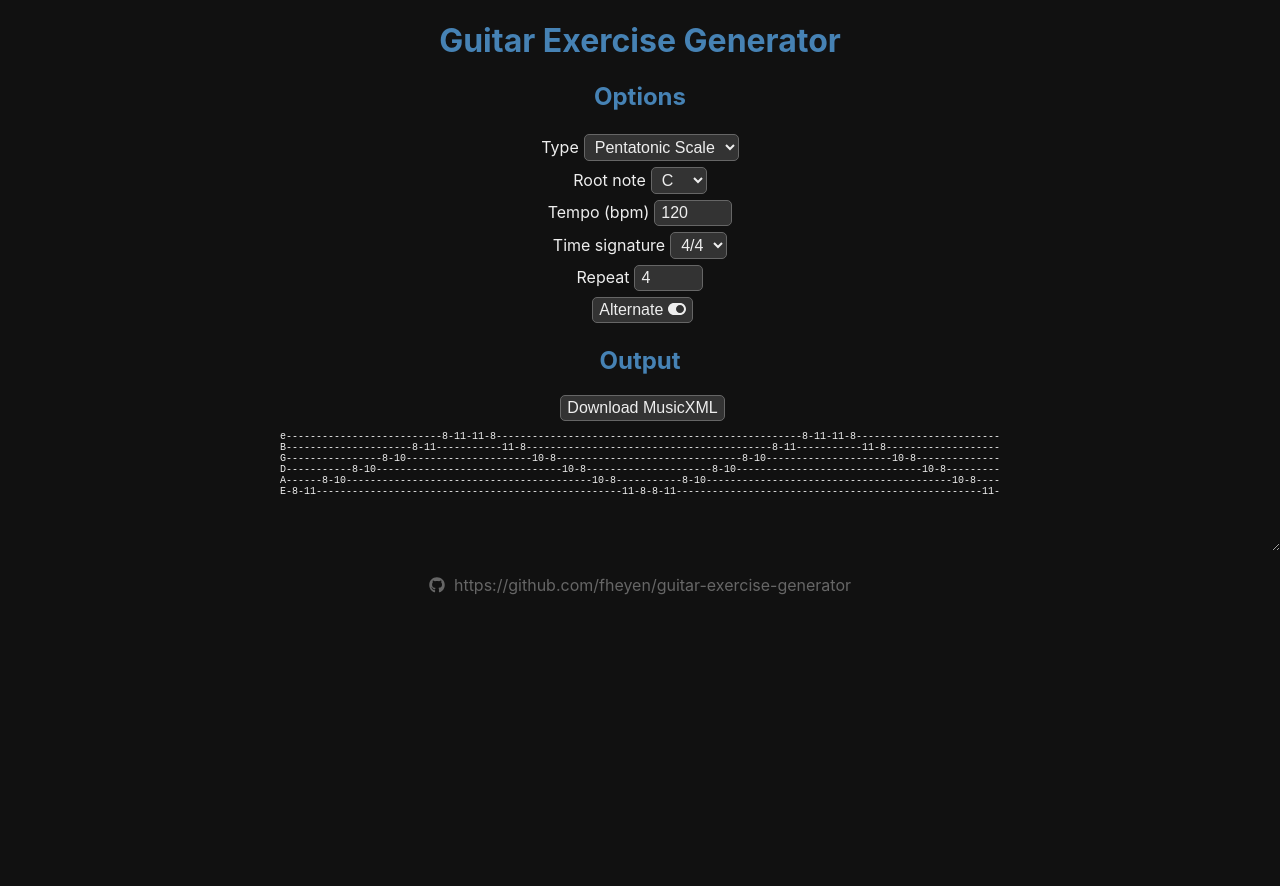
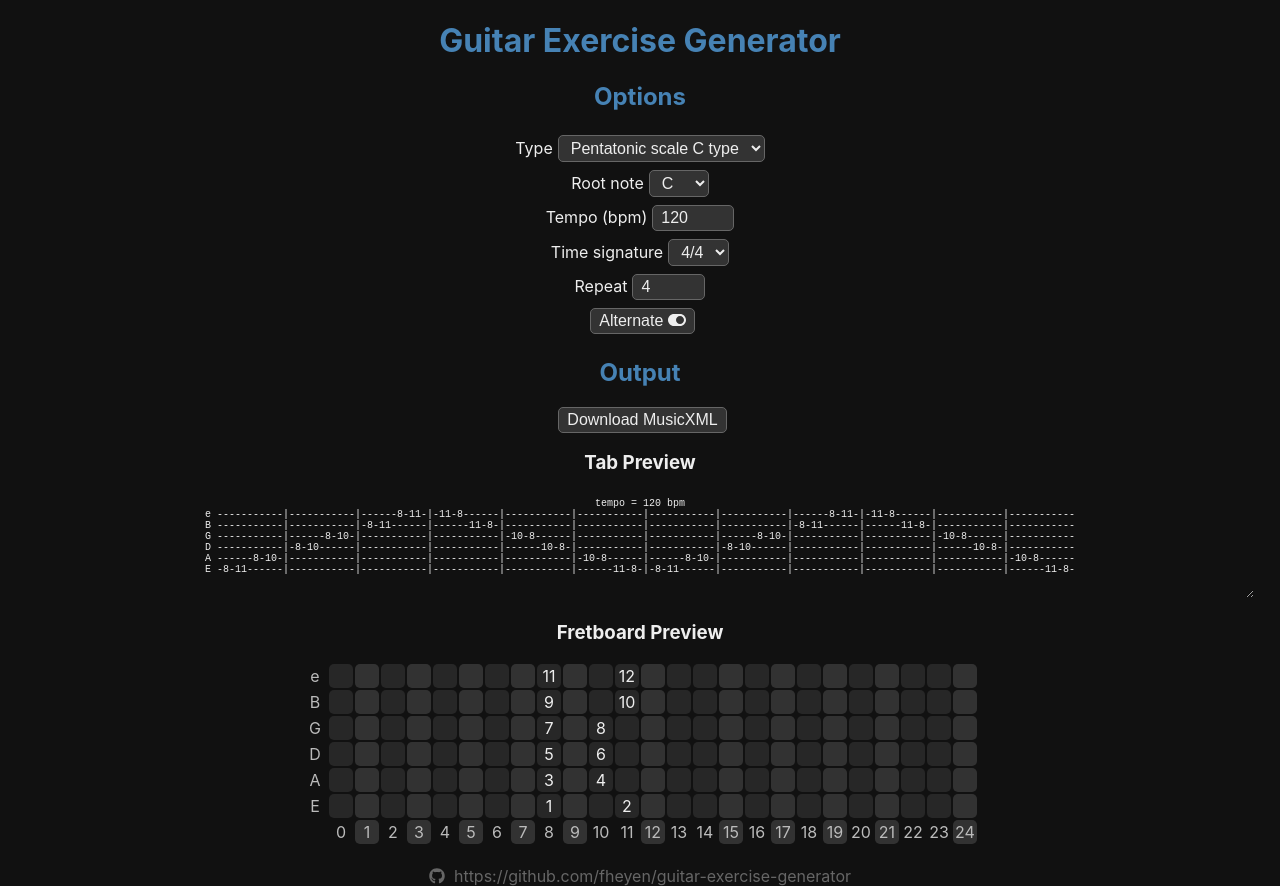
Before and after one commit to fheyen/guitar-exercise-generator, a React (Create React App) app: page / in a window 1280 px wide. Before the commit the page ends 800 px from the top, so only its background shows below. Built offline with nearby package versions, Linux system fonts and the light colour scheme.

Commit message:
added fretboard preview

```diff
--- a/package.json
+++ b/package.json
@@ -1,6 +1,7 @@
 {
   "name": "guitar-exercise-generator",
   "version": "0.3.0",
+  "homepage": "https://fheyen.github.io/guitar-exercise-generator/",
   "private": false,
   "dependencies": {
     "@fortawesome/fontawesome-svg-core": "^1.2.34",
--- a/src/App.css
+++ b/src/App.css
@@ -9,7 +9,7 @@ h2 {
 }
 
 label {
-  padding: 3px 10px;
+  padding: 4px 10px;
   display: block;
 }
 
@@ -17,7 +17,7 @@ button,
 input,
 select {
   margin-left: 5px;
-  padding: 3px 6px;
+  padding: 3px 8px;
   font-size: 16px;
   border-radius: 5px;
   border: 1px solid #666;
@@ -27,17 +27,54 @@ select {
 
 textarea,
 textarea:focus {
-  margin: 0;
+  margin: 0 2%;
   padding: 0;
-  margin-top: 10px;
+  margin-top: 5px;
   border: none;
   background: none;
   color: #eee;
-  width: 100%;
-  height: 120px;
+  width: 96%;
+  height: 100px;
   text-align: center;
   font-family: monospace;
   font-size: 10px;
+  white-space: pre;
+  overflow-wrap: normal;
+  overflow-x: auto;
+  cursor: default;
+  outline: none;
+}
+
+table {
+  margin: auto;
+}
+
+table tr:nth-child(7) td,
+table tr td:nth-child(1) {
+  background: none;
+  border: none;
+  color: #bbb;
+}
+
+table tr td:nth-child(3),
+table tr td:nth-child(5),
+table tr td:nth-child(7),
+table tr td:nth-child(9),
+table tr td:nth-child(11),
+table tr td:nth-child(14),
+table tr td:nth-child(17),
+table tr td:nth-child(19),
+table tr td:nth-child(21),
+table tr td:nth-child(23),
+table tr td:nth-child(26) {
+  background-color: rgba(128, 128, 128, 0.3);
+}
+
+table td {
+  padding: 2px;
+  width: 20px;
+  border-radius: 5px;
+  background-color: rgba(128, 128, 128, 0.2);
 }
 
 /* GitHub Link */
@@ -49,3 +86,23 @@ textarea:focus {
   text-decoration: none;
   color: #666;
 }
+
+/* Scrollbars */
+::-webkit-scrollbar {
+  width: 8px;
+  height: 8px;
+}
+
+::-webkit-scrollbar-track,
+::-webkit-scrollbar-corner {
+  background: none;
+}
+
+::-webkit-scrollbar-thumb {
+  border-radius: 4px;
+  background: #333;
+}
+
+::-webkit-scrollbar-thumb:hover {
+  background: #555;
+}
--- a/src/App.js
+++ b/src/App.js
@@ -1,6 +1,7 @@
 import './App.css';
 import React, { PureComponent } from 'react';
 import { generatePattern, generateXml } from './MusicXmlGenerator';
+import patterns from './Patterns';
 import { FontAwesomeIcon } from '@fortawesome/react-fontawesome';
 import { faGithub } from '@fortawesome/free-brands-svg-icons';
 import { faToggleOff, faToggleOn } from '@fortawesome/free-solid-svg-icons';
@@ -10,34 +11,45 @@ class App extends PureComponent {
     constructor(props) {
         super(props);
         this.state = {
-            type: 'pentatonic',
+            type: 'pentatonic G type',
             rootNote: 'C',
             tempo: 120,
             timeSig: '4/4',
             repeat: 4,
             alternate: true,
             textTab: '',
+            fretboard: null,
         };
     }
 
     componentDidMount() {
-        this.toTextTab();
+        this.renderPreview();
     }
 
-    componentDidUpdate() {
-        this.toTextTab();
+    componentDidUpdate(prevProps, prevState) {
+        if (
+            prevState.type !== this.state.type ||
+            prevState.rootNote !== this.state.rootNote ||
+            prevState.tempo !== this.state.tempo ||
+            prevState.timeSig !== this.state.timeSig ||
+            prevState.repeat !== this.state.repeat ||
+            prevState.alternate !== this.state.alternate
+        ) {
+            this.renderPreview();
+        }
     }
 
     /**
-     * Renders preview as text tab
+     * Renders a preview as text tab
      */
-    toTextTab() {
-        const { type, rootNote, repeat, alternate } = this.state;
-        // Generate XML
+    renderPreview() {
+        const { type, rootNote, tempo, timeSig, repeat, alternate } = this.state;
+        // Generate pattern
         const pattern = generatePattern(type, rootNote, repeat, alternate);
 
+        // Create tab note-by-note
         const timeStringMatrix = [];
-        timeStringMatrix.push(['e-', 'B-', 'G-', 'D-', 'A-', 'E-']);
+        timeStringMatrix.push(['e -', 'B -', 'G -', 'D -', 'A -', 'E -']);
         for (const position of pattern) {
             const [string, fret] = position;
             const timeSlice = Array.from({ length: 6 });
@@ -50,15 +62,48 @@ class App extends PureComponent {
             }
             timeStringMatrix.push(timeSlice);
         }
-        let result = '';
+        // Transform into string row-by-row
+        let tab = `tempo = ${tempo} bpm\n`;
+        const notesPerMeaure = +timeSig.split('/')[0];
         for (let string = 0; string < 6; string++) {
-            for (let time = 0; time < pattern.length; time++) {
-                result = `${result}${timeStringMatrix[time][string]}`;
+            // Measure lines
+            let noteOfMeasure = 0;
+            for (let time = 0; time < timeStringMatrix.length; time++) {
+                tab = `${tab}${timeStringMatrix[time][string]}`;
+                if (noteOfMeasure === notesPerMeaure && time < timeStringMatrix.length - 1) {
+                    noteOfMeasure = 0;
+                    tab = `${tab}|-`;
+                }
+                noteOfMeasure++;
             }
-            result = `${result}\n`;
+            tab = `${tab}\n`;
         }
-        console.log(result);
-        this.setState({ textTab: result });
+
+        // Create fretboard preview
+        const pattern2 = generatePattern(type, rootNote);
+        const fretboard = Array.from({ length: 6 }).map(() => Array.from({ length: 25 }));
+        for (const [i, position] of pattern2.entries()) {
+            const [string, fret] = position;
+            fretboard[string - 1][fret] = i + 1;
+        }
+        // Transform into JSX table
+        const stringNotes = ['e', 'B', 'G', 'D', 'A', 'E'];
+        let board = fretboard.map((row, i) => {
+            return (
+                <tr>
+                    <td>{stringNotes[i]}</td>
+                    {row.map(d => (
+                        <td>{d}</td>
+                    ))}
+                </tr>
+            );
+        });
+
+        // Update state to draw
+        this.setState({
+            textTab: tab,
+            fretboard: board,
+        });
     }
 
     /**
@@ -66,11 +111,11 @@ class App extends PureComponent {
      */
     download = () => {
         const { type, rootNote, tempo, timeSig, repeat, alternate } = this.state;
+        // Generate pattern
+        const pattern = generatePattern(type, rootNote, repeat, alternate);
         // Generate XML
-        const pattern = generatePattern(type, rootNote, repeat, alternate);
         const name = `[Guitar Exercise] ${rootNote} ${type} ${tempo} bpm`;
         const text = generateXml(name, tempo, timeSig, pattern);
-
         // Download text file
         const fileName = `${name}.musicxml`;
         const element = document.createElement('a');
@@ -83,6 +128,14 @@ class App extends PureComponent {
     };
 
     render() {
+        const typeOptions = [];
+        for (const [key, value] of patterns) {
+            typeOptions.push(
+                <option key={key} value={key}>
+                    {value.name}
+                </option>
+            );
+        }
         return (
             <div className="App">
                 <h1>Guitar Exercise Generator</h1>
@@ -91,12 +144,7 @@ class App extends PureComponent {
                     <label>
                         Type
                         <select onChange={event => this.setState({ type: event.target.value })}>
-                            <option value='pentatonic'>
-                                Pentatonic Scale
-                        </option>
-                            <option value='heptatonic'>
-                                Heptatonic Scale
-                        </option>
+                            {typeOptions}
                         </select>
                     </label>
                     <label>
@@ -154,8 +202,21 @@ class App extends PureComponent {
                     </button>
                 </div>
                 <div>
+                    <h3>Tab Preview</h3>
                     <textarea value={this.state.textTab} readOnly>
                     </textarea>
+                    <h3>Fretboard Preview</h3>
+                    <table>
+                        <tbody>
+                            {this.state.fretboard}
+                            <tr>
+                                <td></td>
+                                {Array.from({ length: 25 }).map((d, i) => (
+                                    <td>{i}</td>
+                                ))}
+                            </tr>
+                        </tbody>
+                    </table>
                 </div>
                 <div className='githubLink'>
                     <a href='https://github.com/fheyen/guitar-exercise-generator'>
--- a/src/MusicXmlGenerator.js
+++ b/src/MusicXmlGenerator.js
@@ -1,5 +1,6 @@
 import patterns from './Patterns';
 import { Guitar } from 'musicvis-lib';
+
 
 /**
  * Takes a baseline pattern and moves it to the correct position on the fretboard
@@ -9,9 +10,8 @@ import { Guitar } from 'musicvis-lib';
  * @returns {number[][]} array of [string, fret] positions
  */
 export function generatePattern(patternType, rootNote = 'A', repeat = 1, alternate = false) {
-    const rootNotePositions = ['E', 'F', 'F#', 'G', 'G#', 'A', 'A#', 'B', 'C', 'C#', 'D', 'D#'];
-    const rootPos = rootNotePositions.indexOf(rootNote);
     const pattern = patterns.get(patternType);
+    const rootPos = pattern.rootNotePositions.indexOf(rootNote);
     const shiftedToRoot = pattern.positions.map(d => {
         const [string, fret] = d;
         return [string, fret + rootPos];
--- a/src/Patterns.js
+++ b/src/Patterns.js
@@ -1,6 +1,48 @@
+/**
+ * Contains patterns for exercises, such as scales
+ */
 const patterns = new Map([
-    ['pentatonic', {
-        name: 'Pentatonic Scale (6 strings)',
+    ['pentatonic C type', {
+        name: 'Pentatonic scale C type',
+        rootNotePositions: ['A#', 'B', 'C', 'C#', 'D', 'D#', 'E', 'F', 'F#', 'G', 'G#', 'A'],
+        // String fret pairs, strings are 0 (E4) to 5 (E2)
+        positions: [
+            [6, 1],
+            [6, 3],
+            [5, 1],
+            [5, 3],
+            [4, 0],
+            [4, 2],
+            [3, 0],
+            [3, 2],
+            [2, 1],
+            [2, 3],
+            [1, 0],
+            [1, 3],
+        ]
+    }],
+    ['pentatonic A type', {
+        name: 'Pentatonic scale A type',
+        rootNotePositions: ['B', 'C', 'C#', 'D', 'D#', 'E', 'F', 'F#', 'G', 'G#', 'A', 'A#'],
+        // String fret pairs, strings are 0 (E4) to 5 (E2)
+        positions: [
+            [6, 1],
+            [6, 3],
+            [5, 1],
+            [5, 3],
+            [4, 0],
+            [4, 3],
+            [3, 0],
+            [3, 3],
+            [2, 1],
+            [2, 3],
+            [1, 1],
+            [1, 3],
+        ]
+    }],
+    ['pentatonic G type', {
+        name: 'Pentatonic scale G type',
+        rootNotePositions: ['E', 'F', 'F#', 'G', 'G#', 'A', 'A#', 'B', 'C', 'C#', 'D', 'D#'],
         // String fret pairs, strings are 0 (E4) to 5 (E2)
         positions: [
             [6, 0],
@@ -17,6 +59,117 @@ const patterns = new Map([
             [1, 3],
         ]
     }],
+    ['pentatonic E type', {
+        name: 'Pentatonic scale E type',
+        rootNotePositions: ['E', 'F', 'F#', 'G', 'G#', 'A', 'A#', 'B', 'C', 'C#', 'D', 'D#'],
+        // String fret pairs, strings are 0 (E4) to 5 (E2)
+        positions: [
+            [6, 1],
+            [6, 3],
+            [5, 0],
+            [5, 3],
+            [4, 0],
+            [4, 3],
+            [3, 0],
+            [3, 2],
+            [2, 1],
+            [2, 3],
+            [1, 1],
+            [1, 3],
+        ]
+    }],
+    ['pentatonic D type', {
+        name: 'Pentatonic scale D type',
+        rootNotePositions: ['A', 'A#', 'B', 'C', 'C#', 'D', 'D#', 'E', 'F', 'F#', 'G', 'G#'],
+        // String fret pairs, strings are 0 (E4) to 5 (E2)
+        positions: [
+            [6, 1],
+            [6, 3],
+            [5, 1],
+            [5, 3],
+            [4, 1],
+            [4, 3],
+            [3, 0],
+            [3, 3],
+            [2, 1],
+            [2, 4],
+            [1, 1],
+            [1, 3],
+        ]
+    }],
+
+    ['pentatonic all', {
+        name: 'Pentatonic scale all',
+        rootNotePositions: ['A', 'A#', 'B', 'C', 'C#', 'D', 'D#', 'E', 'F', 'F#', 'G', 'G#'],
+        // String fret pairs, strings are 0 (E4) to 5 (E2)
+        positions: [
+            // C
+            [6, 0],
+            [6, 3],
+            [5, 0],
+            [5, 3],
+            [4, 0],
+            [4, 2],
+            [3, 0],
+            [3, 2],
+            [2, 1],
+            [2, 3],
+            [1, 0],
+            [1, 3],
+            // A
+            [6, 1],
+            [6, 3],
+            [5, 1],
+            [5, 3],
+            [4, 0],
+            [4, 3],
+            [3, 0],
+            [3, 3],
+            [2, 1],
+            [2, 3],
+            [1, 1],
+            [1, 3],
+            // G
+            [6, 0],
+            [6, 3],
+            [5, 0],
+            [5, 2],
+            [4, 0],
+            [4, 2],
+            [3, 0],
+            [3, 2],
+            [2, 0],
+            [2, 3],
+            [1, 0],
+            [1, 3],
+            // E
+            [6, 1],
+            [6, 3],
+            [5, 0],
+            [5, 3],
+            [4, 0],
+            [4, 3],
+            [3, 0],
+            [3, 2],
+            [2, 1],
+            [2, 3],
+            [1, 1],
+            [1, 3],
+            // D
+            [6, 1],
+            [6, 3],
+            [5, 1],
+            [5, 3],
+            [4, 1],
+            [4, 3],
+            [3, 0],
+            [3, 3],
+            [2, 1],
+            [2, 4],
+            [1, 1],
+            [1, 3],
+        ],
+    }],
 ]);
 
 export default patterns;
```
Also changed, not shown: 1 other file (tests, documents, lock files or other folders).
